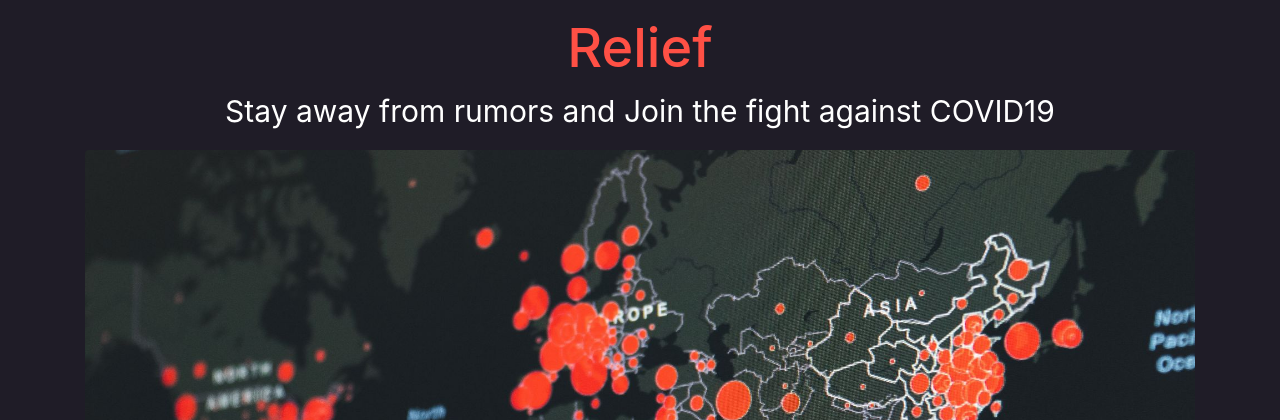
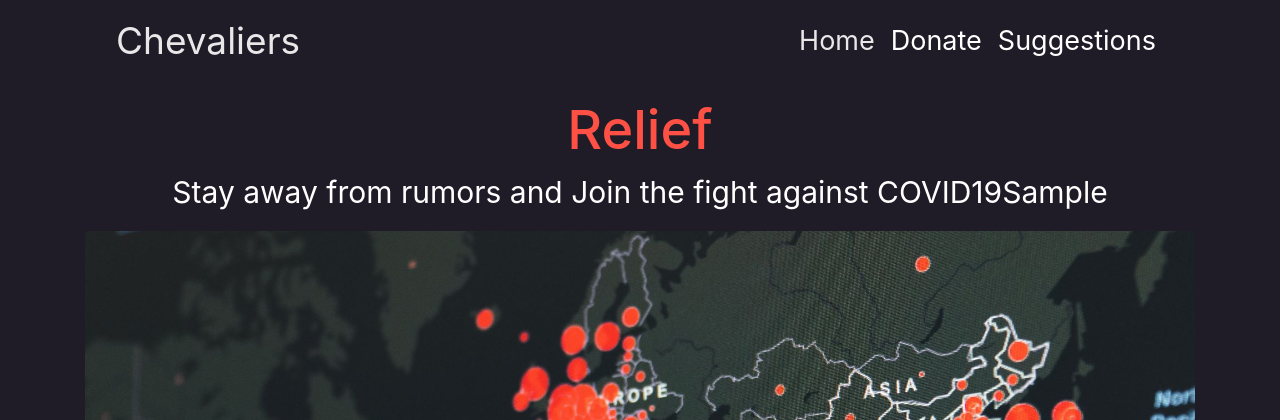
Before and after one commit to chandbud5/chevaliers, a Django app: template templates/index.html in a window 1280 px wide. Shown: the top 420 px of the page. Run offline with Django 3.2, Linux system fonts and the light colour scheme; the template is opened without the code that fills it: most values are stand-ins (such as "Sample title", 1, 10 or a date in 2020); some libraries are stand-ins or nearby versions.

Commit message:
Add files via upload

```diff
--- a/templates/index.html
+++ b/templates/index.html
@@ -13,9 +13,23 @@
 
 <body style="background-color: #1F1C27;">
     <div class="container">
+
+<nav class="navbar navbar-light navbar-expand-md" style="background-color: #1f1c27;">
+            <div class="container-fluid"><a class="navbar-brand" href="#" style="color: rgba(255,255,255,0.9);font-size: 37px;">Chevaliers</a><button data-toggle="collapse" class="navbar-toggler" data-target="#navcol-1" style="color: #ffffff;background-color: #ffffff;"><span class="sr-only">Toggle navigation</span><span class="navbar-toggler-icon"></span></button>
+                <div
+                    class="collapse navbar-collapse" id="navcol-1">
+                    <ul class="nav navbar-nav ml-auto">
+                        <li class="nav-item" role="presentation"><a class="nav-link active" href="#" style="color: rgba(255,255,255,0.9);font-size: 27px;">Home</a></li>
+                        <li class="nav-item" role="presentation" style="font-size: 27px;"><a class="nav-link" style="color: #ffffff;" href="https://www.pmcares.gov.in/en/" target="_blank">Donate</a></li>
+                        <li class="nav-item" role="presentation"><a class="nav-link" href="https://docs.google.com/forms/d/e/1FAIpQLScVCPpLpND9RYUoeyxUqIEpFJ95lJRtY1atLhvT1AyaLSM1LQ/viewform" style="color: #ffffff;font-size: 27px;" target="_blank">Suggestions</a></li>
+                    </ul>
+            </div>
+    </div>
+    </nav>
+
         <p></p>
         <h1 class="text-center" style="font-size: 54px;color: rgb(255,80,69);">Relief</h1>
-        <p class="text-center" style="color: rgb(255,255,255);font-size: 30px;">Stay away from rumors and Join the fight against COVID19</p>
+        <p class="text-center" style="color: rgb(255,255,255);font-size: 30px;">Stay away from rumors and Join the fight against COVID19{{ ip }}</p>
         <img class="rounded img-fluid" src="{% static 'assets/img/martin-sanchez-j2c7yf223Mk-unsplash.jpg' %}">
         <p>.</p>
         <div class="row">
```
